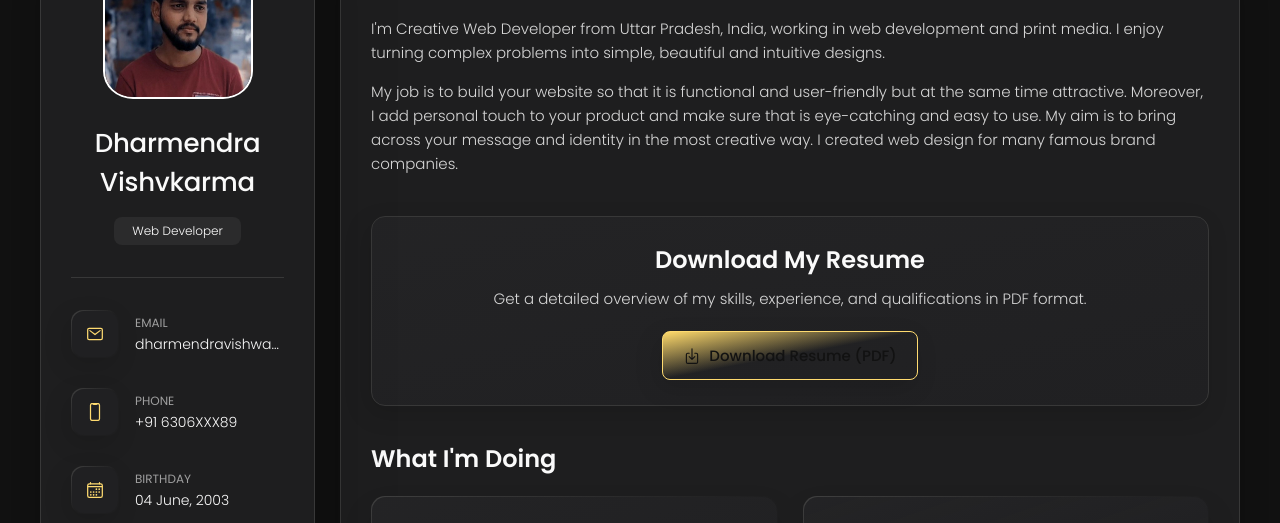
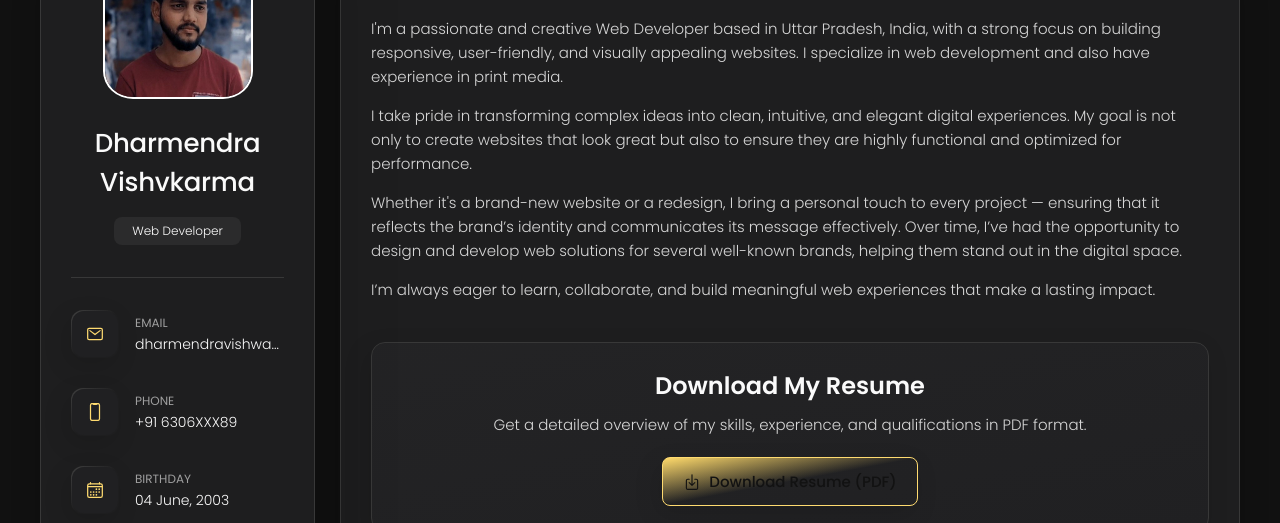
Before and after one commit to dharmendra4522/Portfolio, a plain HTML site: page index.html in a window 1280 px wide. Shown: the part 162-685 px from the top of the page. Drawn offline with nearby package versions, Linux system fonts and the light colour scheme.

Commit message:
Update about me section

```diff
--- a/index.html
+++ b/index.html
@@ -231,18 +231,18 @@
 
           <section class="about-text">
             <p>
-              I'm Creative Web Developer from Uttar Pradesh, India, working in
-              web development and print media. I enjoy turning complex problems
-              into simple, beautiful and intuitive designs.
+              I'm a passionate and creative Web Developer based in Uttar Pradesh, India, with a strong focus on building responsive, user-friendly, and visually appealing websites. I specialize in web development and also have experience in print media.
             </p>
 
             <p>
-              My job is to build your website so that it is functional and
-              user-friendly but at the same time attractive. Moreover, I add
-              personal touch to your product and make sure that is eye-catching
-              and easy to use. My aim is to bring across your message and
-              identity in the most creative way. I created web design for many
-              famous brand companies.
+             I take pride in transforming complex ideas into clean, intuitive, and elegant digital experiences. My goal is not only to create websites that look great but also to ensure they are highly functional and optimized for performance.
+            </p>
+
+            <p>
+              Whether it's a brand-new website or a redesign, I bring a personal touch to every project — ensuring that it reflects the brand’s identity and communicates its message effectively. Over time, I’ve had the opportunity to design and develop web solutions for several well-known brands, helping them stand out in the digital space.
+            </p>
+            <p>
+              I’m always eager to learn, collaborate, and build meaningful web experiences that make a lasting impact.
             </p>
           </section>
 
```
